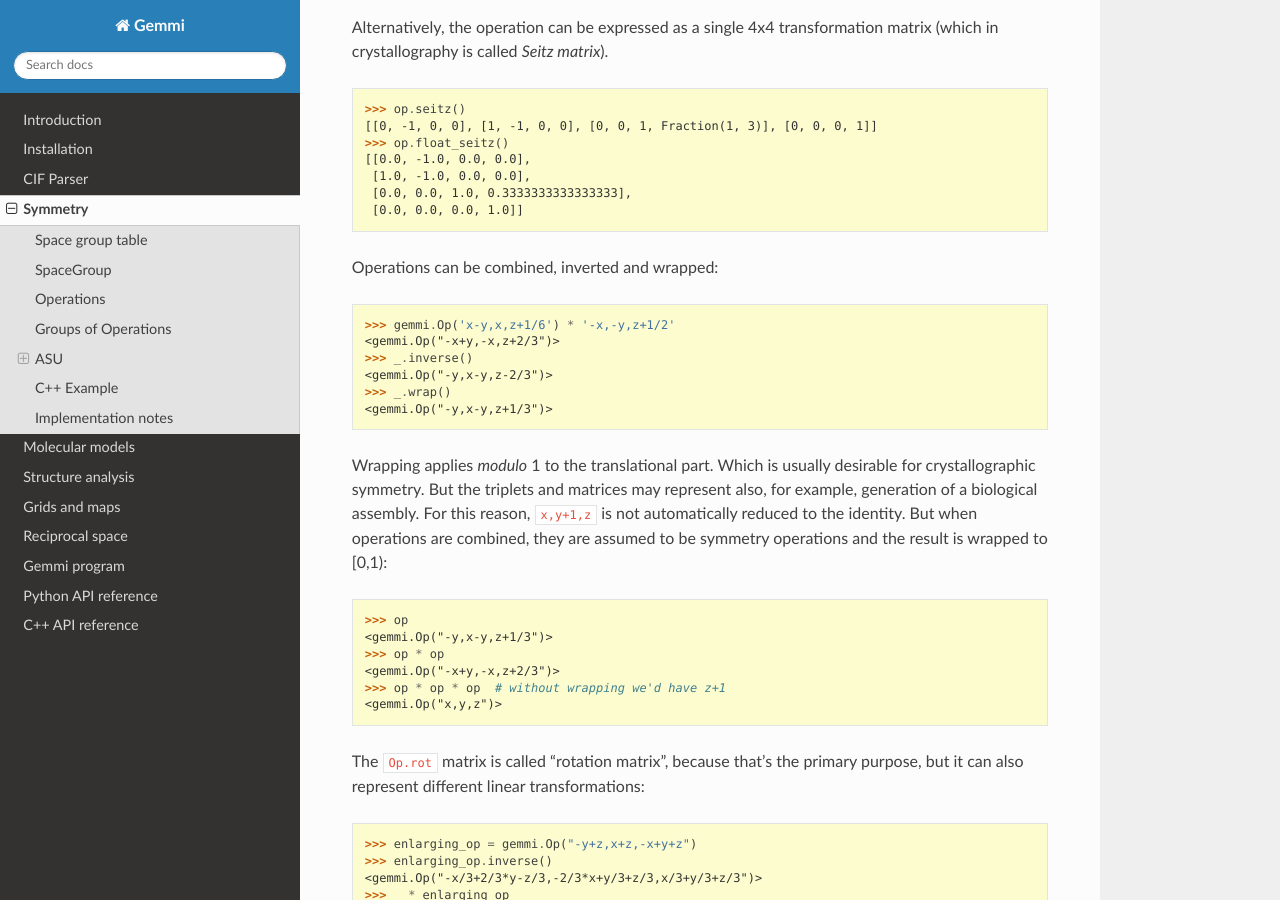
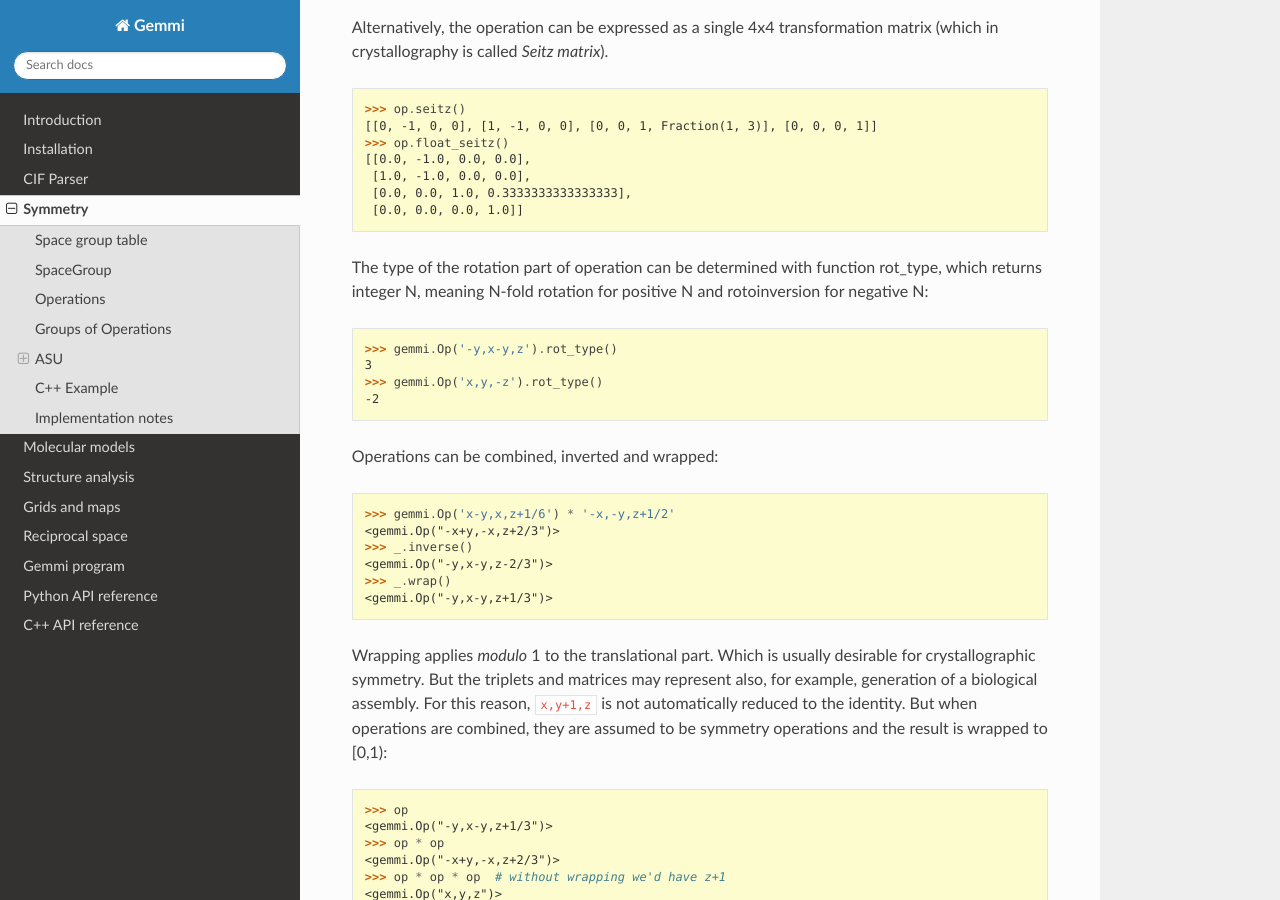
Before and after one commit to project-gemmi/gemmi, a Sphinx documentation site: the page built from docs/symmetry.rst, in a window 1280 px wide and 900 px high, scrolled down 5169 px. Built offline with Sphinx 7.4.7 and the Read the Docs theme 2.0.0, drawn with Linux system fonts in a browser that asks for light colours.

Commit message:
add Op::rot_type() that returns N for N-fold rotation

```diff
--- a/docs/symmetry.rst
+++ b/docs/symmetry.rst
@@ -300,6 +300,17 @@ matrix (which in crystallography is called *Seitz matrix*).
      [1.0, -1.0, 0.0, 0.0],
      [0.0, 0.0, 1.0, 0.3333333333333333],
      [0.0, 0.0, 0.0, 1.0]]
+
+The type of the rotation part of operation can be determined with function
+rot_type, which returns integer N, meaning N-fold rotation for positive N
+and rotoinversion for negative N:
+
+.. doctest::
+
+    >>> gemmi.Op('-y,x-y,z').rot_type()
+    3
+    >>> gemmi.Op('x,y,-z').rot_type()
+    -2
 
 Operations can be combined, inverted and wrapped:
 
```
Also changed, not shown: 3 other files.
